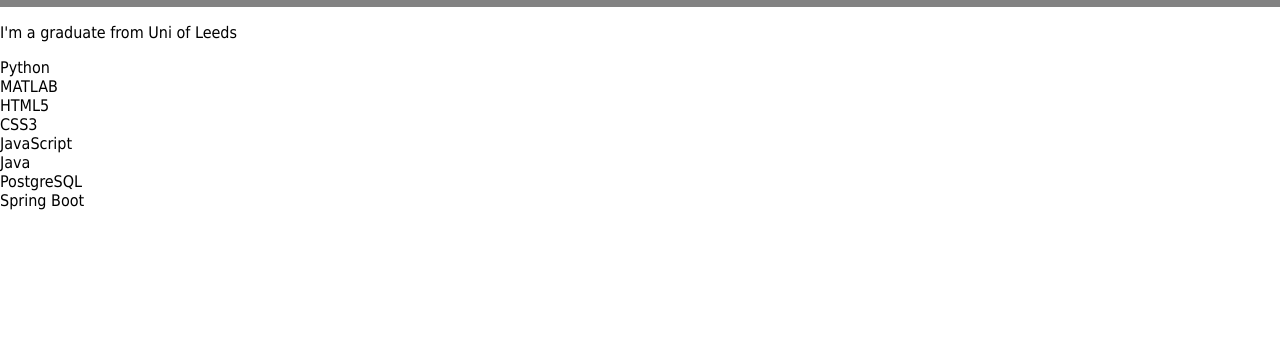
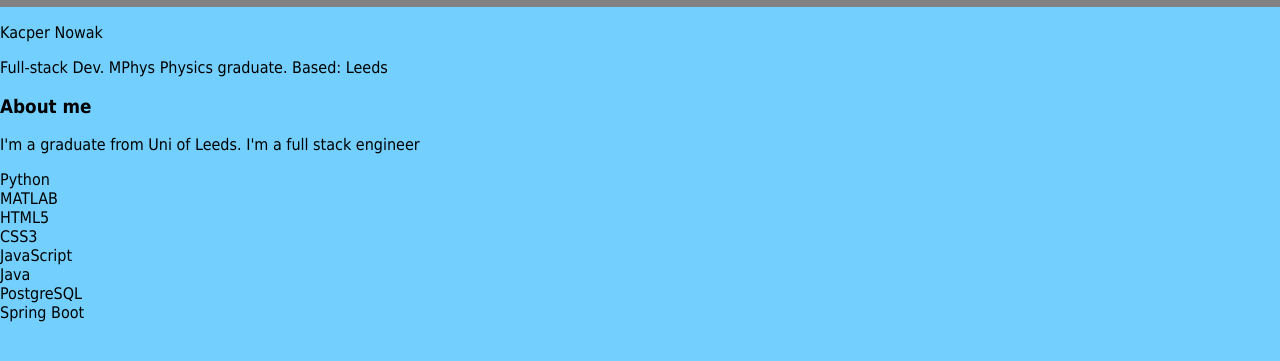
Before and after one commit to KacperProg/portfolio_website, a plain HTML site: page index.html in a window 1280 px wide. Shown: the part 113-474 px from the top of the page. Drawn offline with Linux system fonts and the light colour scheme.

Commit message:
Added colouring to the background as well as title page

```diff
--- a/css/index.css
+++ b/css/index.css
@@ -1,6 +1,7 @@
 body {
             margin: 0;
             font-family: Tahoma, sans-serif;
+            background-color: rgb(115, 208, 254);
         }
 
         .row-header {
--- a/index.html
+++ b/index.html
@@ -22,9 +22,15 @@
         </ul>
     </header>
     <section class="main-page">
-        <section class="about-me"></section>
-            <p>I'm a graduate from Uni of Leeds</p>
+        <section class="title">
+            <p>Kacper Nowak</p>
+            <p>Full-stack Dev. MPhys Physics graduate. Based: Leeds</p>
+        </section>
+        <section class="about-me">
+            <h1>About me</h1>
+            <p>I'm a graduate from Uni of Leeds. I'm a full stack engineer</p>
             <!-- <img> -->
+        </section>
         <section class="my-skills"></section>
             <div class="row">
                 <div class="skill-icon">Python</div>
```
